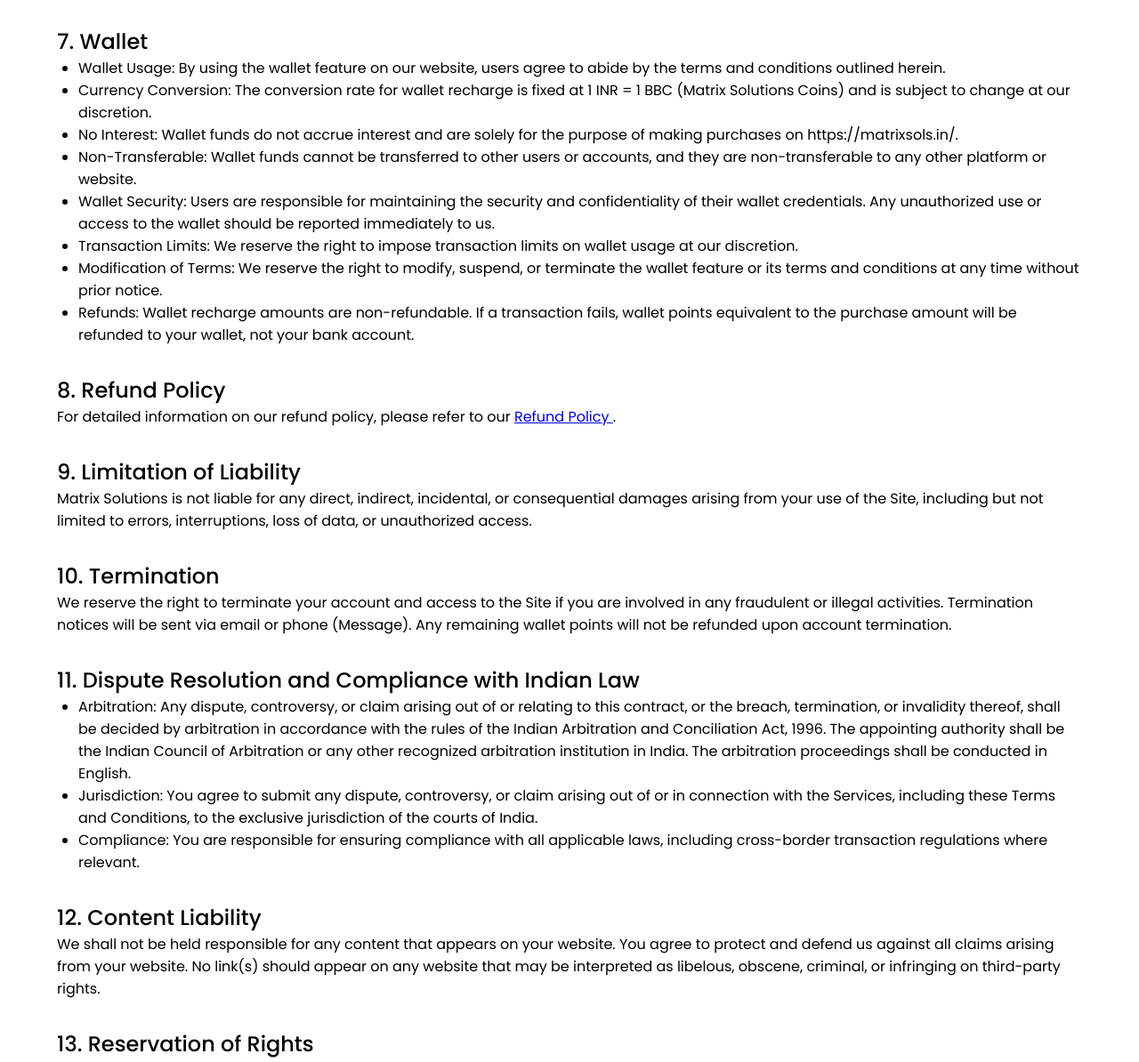
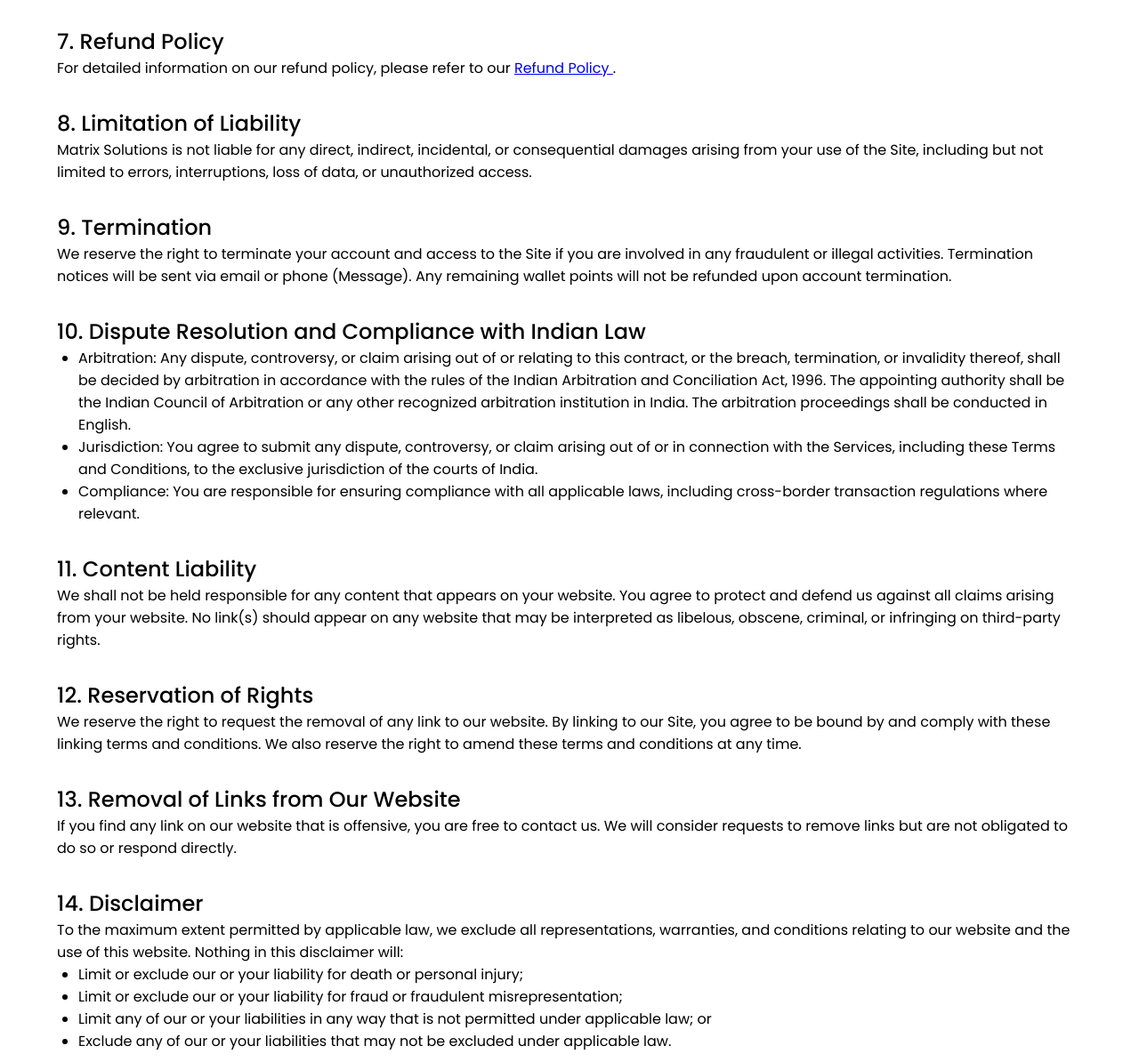
Before and after one commit to 4akhilkumar/matrix-solutions, a plain HTML site: page terms_and_conditions.html in a window 1280 px wide. Shown: the part 1251-2445 px from the top of the page at 89% size. Drawn offline with nearby package versions, Linux system fonts and the light colour scheme.

Commit message:
Update: T&C are updated

```diff
--- a/terms_and_conditions.html
+++ b/terms_and_conditions.html
@@ -91,22 +91,8 @@
             </ul>
         </div>
 
-        <div class="content-section wallet">
-            <h2>7. Wallet</h2>
-            <ul>
-                <li>Wallet Usage: By using the wallet feature on our website, users agree to abide by the terms and conditions outlined herein.</li>
-                <li>Currency Conversion: The conversion rate for wallet recharge is fixed at 1 INR = 1 BBC (Matrix Solutions Coins) and is subject to change at our discretion.</li>
-                <li>No Interest: Wallet funds do not accrue interest and are solely for the purpose of making purchases on https://matrixsols.in/.</li>
-                <li>Non-Transferable: Wallet funds cannot be transferred to other users or accounts, and they are non-transferable to any other platform or website.</li>
-                <li>Wallet Security: Users are responsible for maintaining the security and confidentiality of their wallet credentials. Any unauthorized use or access to the wallet should be reported immediately to us.</li>
-                <li>Transaction Limits: We reserve the right to impose transaction limits on wallet usage at our discretion.</li>
-                <li>Modification of Terms: We reserve the right to modify, suspend, or terminate the wallet feature or its terms and conditions at any time without prior notice.</li>
-                <li>Refunds: Wallet recharge amounts are non-refundable. If a transaction fails, wallet points equivalent to the purchase amount will be refunded to your wallet, not your bank account.</li>
-            </ul>
-        </div>
-
         <div class="content-section refund-policy">
-            <h2>8. Refund Policy</h2>
+            <h2>7. Refund Policy</h2>
             <p>For detailed information on our refund policy, please refer to our
                 <a href="refund_policy.html" target="_blank" rel="noopener noreferrer">
                     Refund Policy
@@ -115,21 +101,21 @@
         </div>
 
         <div class="content-section limitation-liability">
-            <h2>9. Limitation of Liability</h2>
+            <h2>8. Limitation of Liability</h2>
             <p>
                 Matrix Solutions is not liable for any direct, indirect, incidental, or consequential damages arising from your use of the Site, including but not limited to errors, interruptions, loss of data, or unauthorized access.
             </p>
         </div>
 
         <div class="content-section termination">
-            <h2>10. Termination</h2>
+            <h2>9. Termination</h2>
             <p>
                 We reserve the right to terminate your account and access to the Site if you are involved in any fraudulent or illegal activities. Termination notices will be sent via email or phone (Message). Any remaining wallet points will not be refunded upon account termination.
             </p>
         </div>
 
         <div class="content-section law">
-            <h2>11. Dispute Resolution and Compliance with Indian Law</h2>
+            <h2>10. Dispute Resolution and Compliance with Indian Law</h2>
             <ul>
                 <li>Arbitration: Any dispute, controversy, or claim arising out of or relating to this contract, or the breach, termination, or invalidity thereof, shall be decided by arbitration in accordance with the rules of the Indian Arbitration and Conciliation Act, 1996. The appointing authority shall be the Indian Council of Arbitration or any other recognized arbitration institution in India. The arbitration proceedings shall be conducted in English.</li>
                 <li>Jurisdiction: You agree to submit any dispute, controversy, or claim arising out of or in connection with the Services, including these Terms and Conditions, to the exclusive jurisdiction of the courts of India.</li>
@@ -138,22 +124,22 @@
         </div>
 
         <div class="content-section content-liability">
-            <h2>12. Content Liability</h2>
+            <h2>11. Content Liability</h2>
             <p>We shall not be held responsible for any content that appears on your website. You agree to protect and defend us against all claims arising from your website. No link(s) should appear on any website that may be interpreted as libelous, obscene, criminal, or infringing on third-party rights.</p>
         </div>
 
         <div class="content-section rights">
-            <h2>13. Reservation of Rights</h2>
+            <h2>12. Reservation of Rights</h2>
             <p>We reserve the right to request the removal of any link to our website. By linking to our Site, you agree to be bound by and comply with these linking terms and conditions. We also reserve the right to amend these terms and conditions at any time.</p>
         </div>
 
         <div class="content-section removal">
-            <h2>14. Removal of Links from Our Website</h2>
+            <h2>13. Removal of Links from Our Website</h2>
             <p>If you find any link on our website that is offensive, you are free to contact us. We will consider requests to remove links but are not obligated to do so or respond directly.</p>
         </div>
 
         <div class="content-section disclaimer">
-            <h2>15. Disclaimer</h2>
+            <h2>14. Disclaimer</h2>
             <p>To the maximum extent permitted by applicable law, we exclude all representations, warranties, and conditions relating to our website and the use of this website. Nothing in this disclaimer will:</p>
             <ul>
                 <li>Limit or exclude our or your liability for death or personal injury;</li>
@@ -164,7 +150,7 @@
         </div>
 
         <div class="content-section change-of-terms">
-            <h2>16. Changes to Terms</h2>
+            <h2>15. Changes to Terms</h2>
             <p>
                 We may update these Terms and Conditions to comply with applicable laws and regulations. Any significant changes will be communicated to you via email and a pop-up notification on our website.
                 Changes will be effective upon posting, and continued use of the Site constitutes acceptance of the new terms.
@@ -172,14 +158,14 @@
         </div>
 
         <div class="content-section governing-law">
-            <h2>17. Governing Law</h2>
+            <h2>16. Governing Law</h2>
             <p>
                 These Terms and Conditions are governed by and construed in accordance with the laws of India. Any disputes arising from these terms will be subject to the exclusive jurisdiction of the courts in India.
             </p>
         </div>
 
         <div class="content-section contact-info">
-            <h2>18. Contact Information</h2>
+            <h2>17. Contact Information</h2>
             <p>
                 If you have any questions or concerns about these Terms and Conditions, please contact us at <a href="mailto:matrixsolutionscs@gmail.com?subject=Terms%20and%20Conditions%20Inquiry">matrixsolutionscs@gmail.com</a>.
             </p>
```
